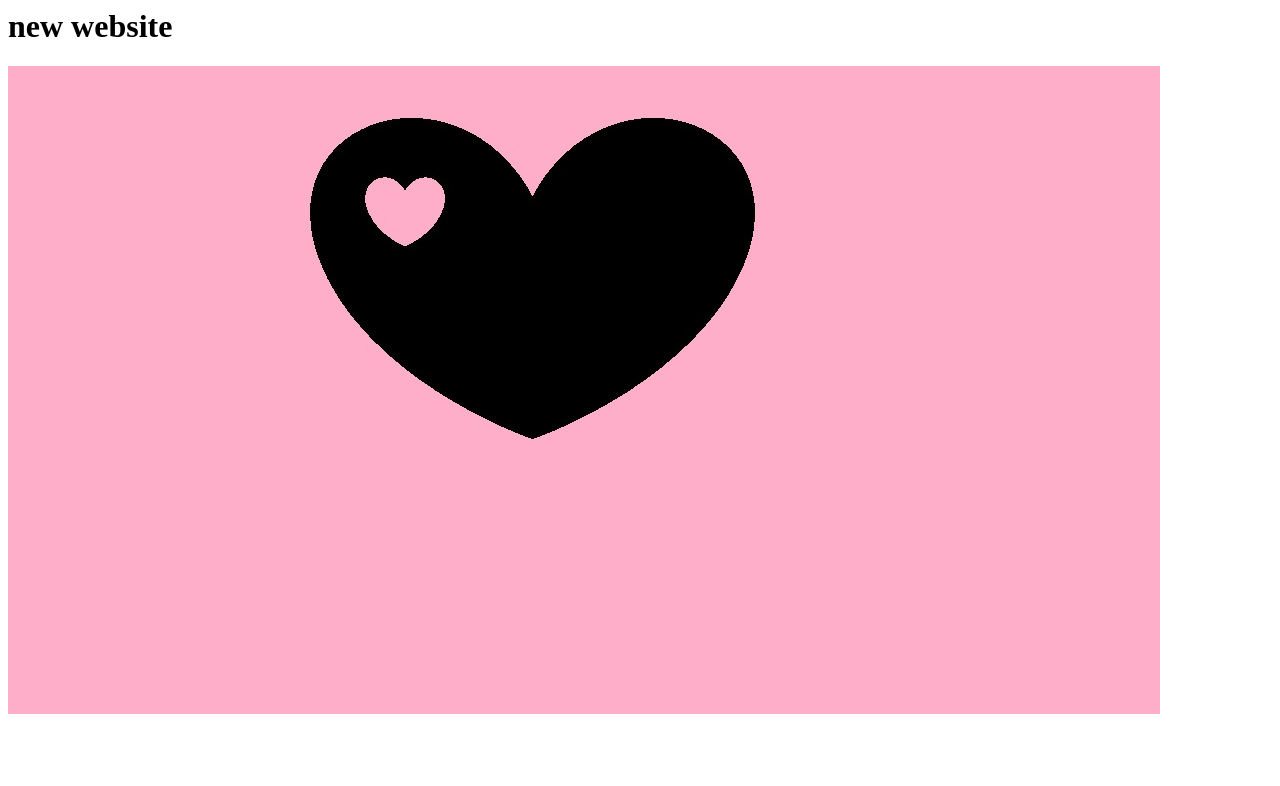
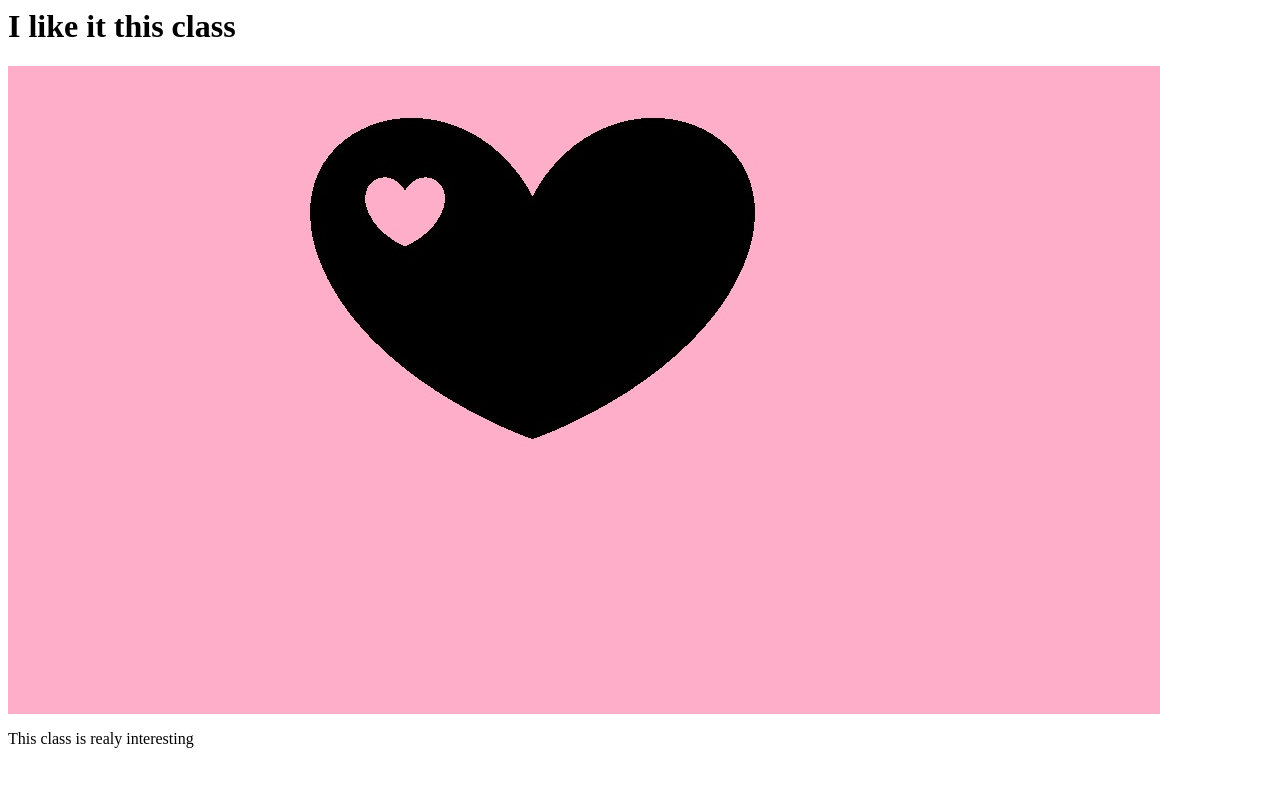
Before and after one commit to Atenea11/new-vwebsite2, a plain HTML site: page index.html in a window 1280 px wide. Drawn offline with Linux system fonts and the light colour scheme.

Commit message:
Update index.html

```diff
--- a/index.html
+++ b/index.html
@@ -1,10 +1,10 @@
 <html>
 <head>
-<title>new website </title>
+<title>My Fucken website</title>
 </head>
 
 <body>
-<h1>new website
+<h1> I  like it this class
 </h1>
 
 
@@ -14,5 +14,6 @@
 
 
 <img src="Untitled.jpg">
+  <p>This class is realy interesting </p>
 </body>
 </html>
```
